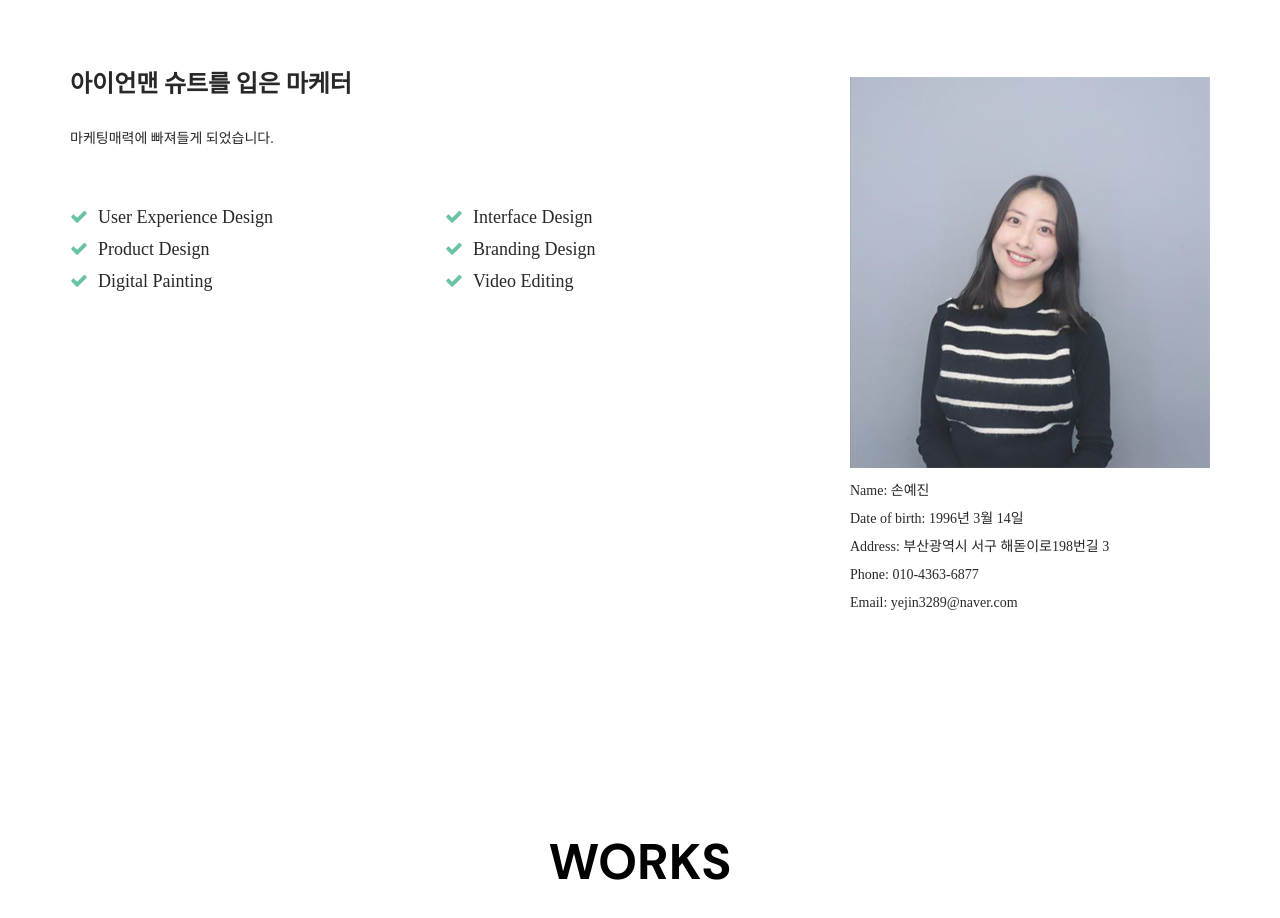
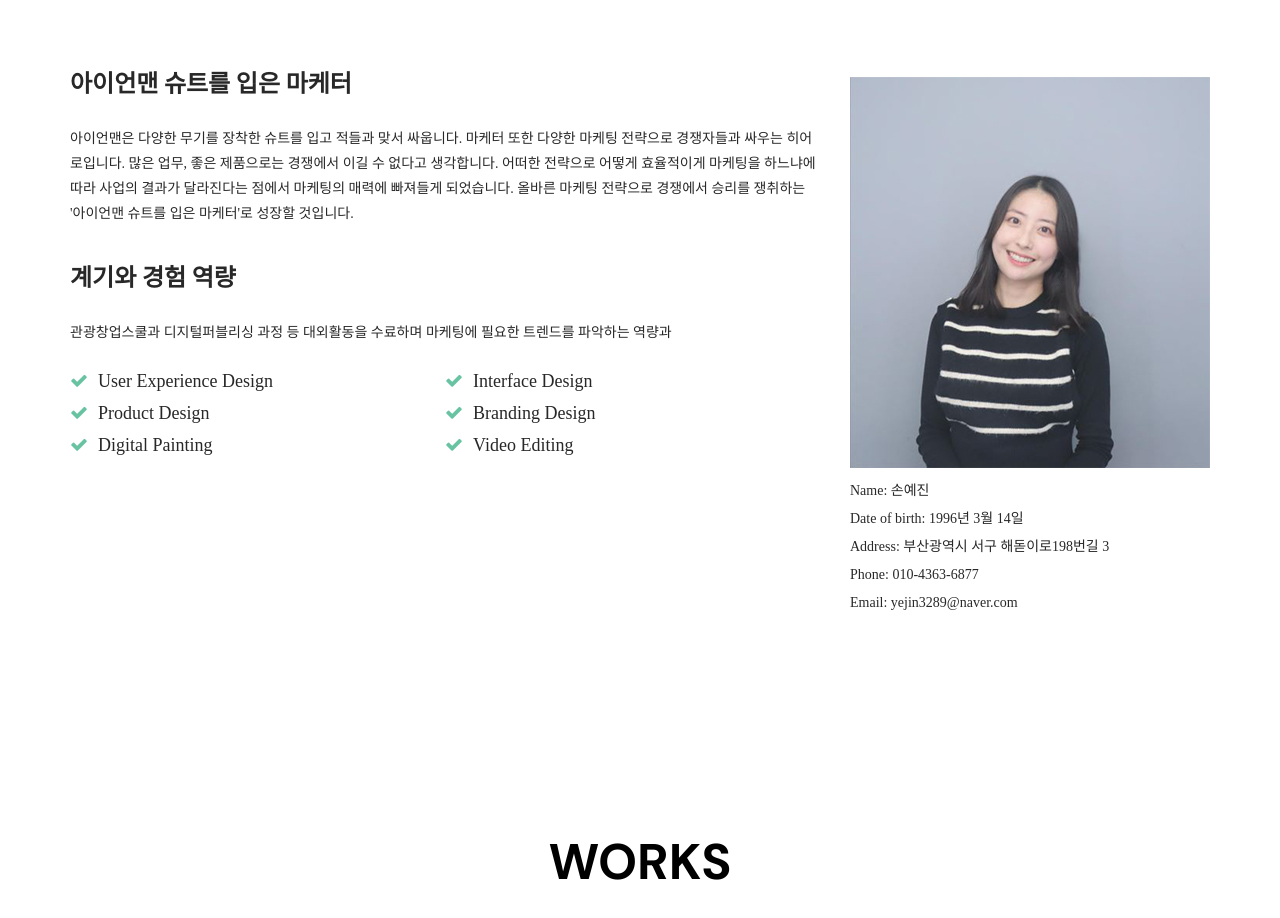
Before and after one commit to yejin0314/portfolio, a plain HTML site: page index.html in a window 1280 px wide. Shown: the part 1040-1958 px from the top of the page. Drawn offline with Linux system fonts and the light colour scheme; a script that the page names is missing; a web font is replaced by a local one.

Commit message:
Add files via upload

```diff
--- a/index.html
+++ b/index.html
@@ -116,12 +116,12 @@
         <div class="col-md-8 col-md-pull-4">
           <div class="short-info wow fadeInUp">
             <h3>아이언맨 슈트를 입은 마케터</h3>
-            <p>마케팅매력에 빠져들게 되었습니다. </p>
+            <p>아이언맨은 다양한 무기를 장착한 슈트를 입고 적들과 맞서 싸웁니다. 마케터 또한 다양한 마케팅 전략으로 경쟁자들과 싸우는 히어로입니다. 많은 업무, 좋은 제품으로는 경쟁에서 이길 수 없다고 생각합니다. 어떠한 전략으로 어떻게 효율적이게 마케팅을 하느냐에 따라 사업의 결과가 달라진다는 점에서 마케팅의 매력에 빠져들게 되었습니다. 올바른 마케팅 전략으로 경쟁에서 승리를 쟁취하는 '아이언맨 슈트를 입은 마케터'로 성장할 것입니다.</p>
           </div>
 
           <div class="short-info wow fadeInUp">
-            <h3></h3>
-            <p></p>
+            <h3>계기와 경험 역량</h3>
+            <p>관광창업스쿨과 디지털퍼블리싱 과정 등 대외활동을 수료하며 마케팅에 필요한 트렌드를 파악하는 역량과  </p>
 
             <ul class="list-check">
               <li>User Experience Design</li>
@@ -164,7 +164,7 @@
               <hr>
               <div class="entry-meta">
                 <ul class="list-inline">
-                  <li><a href="./yourjourney/index.html" target="_blank">Homepage</a></li>
+                  <li><a href="https://yejin0314.github.io/yourjourney/" target="_blank">Homepage</a></li>
                   <li><a href="./guide/bi.html">BI Guide</a></li>
                   <li><a href="./Ebook/ebook.html">BX E-book</a></li>
                   <li><a href="./guide/web.html">Web Guide</a></li>
```
